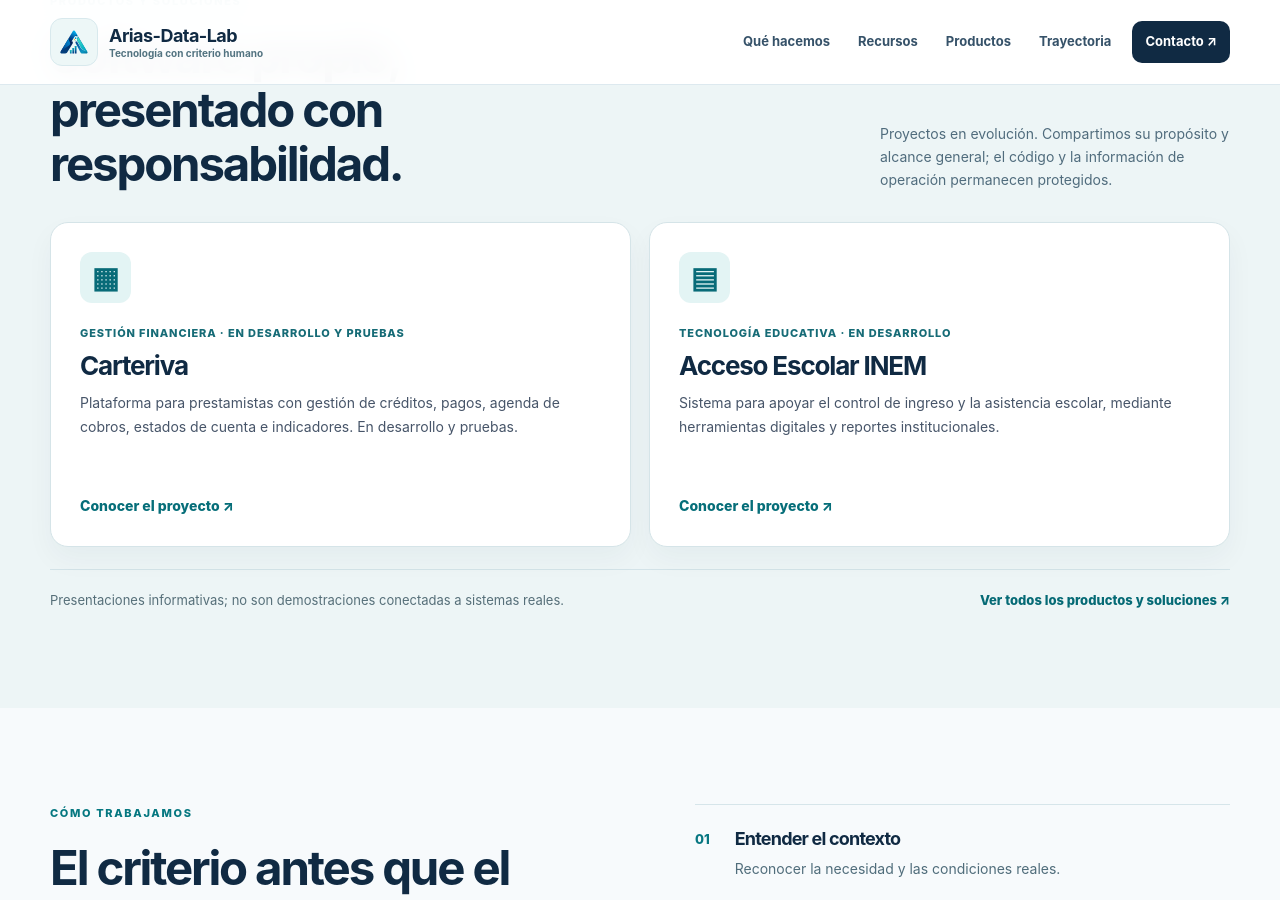
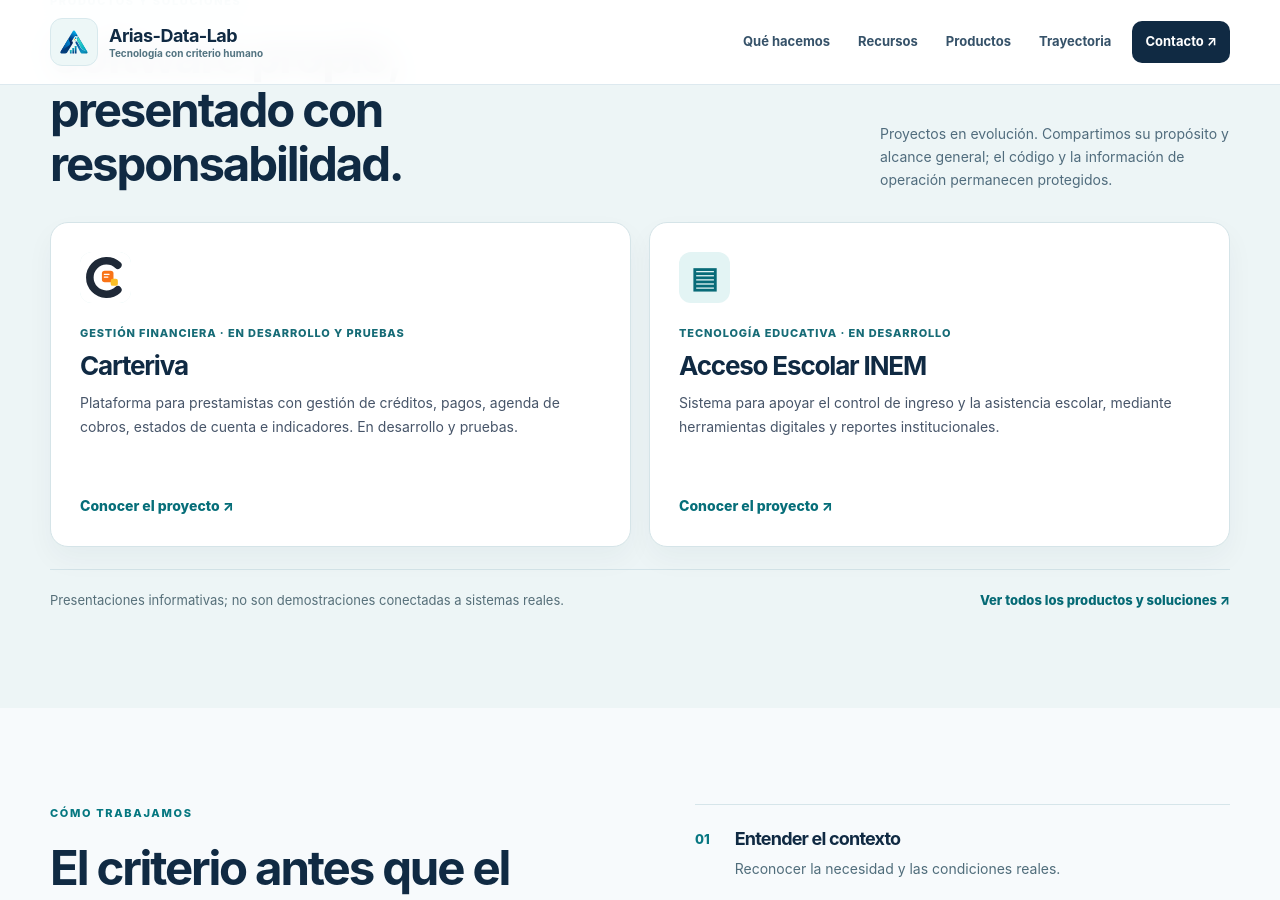
Before and after one commit to ljarias/ljarias.github.io, a Jekyll site: the page index.html, which Jekyll copies as it is, in a window 1280 px wide and 900 px high, scrolled down 2640 px. Built offline with Jekyll 4.4.1, drawn with Linux system fonts in a browser that asks for light colours.

Commit message:
Integrar logo vectorial Carteriva 4A en index.html

```diff
--- a/index.html
+++ b/index.html
@@ -53,7 +53,7 @@
 <section class="products-showcase section-padding" id="productos" aria-labelledby="products-title"><div class="container">
 <div class="section-head"><div><p class="eyebrow dark">PRODUCTOS Y SOLUCIONES</p><h2 id="products-title">Software propio, presentado con responsabilidad.</h2></div><p>Proyectos en evolución. Compartimos su propósito y alcance general; el código y la información de operación permanecen protegidos.</p></div>
 <div class="products-showcase-grid">
-<article class="product-teaser"><div class="product-teaser-icon" aria-hidden="true">▦</div><span class="teaser-label">GESTIÓN FINANCIERA · EN DESARROLLO Y PRUEBAS</span><h3>Carteriva</h3><p>Plataforma para prestamistas con gestión de créditos, pagos, agenda de cobros, estados de cuenta e indicadores. En desarrollo y pruebas.</p><a href="arias-data-lab/productos/prestamos-saas.html">Conocer el proyecto <span aria-hidden="true">↗</span></a></article>
+<article class="product-teaser"><div class="product-teaser-icon"><img src="arias-data-lab/productos/assets/carteriva-4a-simbolo.svg" alt="Logo de Carteriva" width="51" height="51" style="border-radius:12px"></div><span class="teaser-label">GESTIÓN FINANCIERA · EN DESARROLLO Y PRUEBAS</span><h3>Carteriva</h3><p>Plataforma para prestamistas con gestión de créditos, pagos, agenda de cobros, estados de cuenta e indicadores. En desarrollo y pruebas.</p><a href="arias-data-lab/productos/prestamos-saas.html">Conocer el proyecto <span aria-hidden="true">↗</span></a></article>
 <article class="product-teaser"><div class="product-teaser-icon" aria-hidden="true">▤</div><span class="teaser-label">TECNOLOGÍA EDUCATIVA · EN DESARROLLO</span><h3>Acceso Escolar INEM</h3><p>Sistema para apoyar el control de ingreso y la asistencia escolar, mediante herramientas digitales y reportes institucionales.</p><a href="arias-data-lab/productos/acceso-escolar-inem.html">Conocer el proyecto <span aria-hidden="true">↗</span></a></article>
 </div>
 <div class="products-showcase-tail"><span>Presentaciones informativas; no son demostraciones conectadas a sistemas reales.</span><a href="arias-data-lab/productos/">Ver todos los productos y soluciones ↗</a></div>
```
